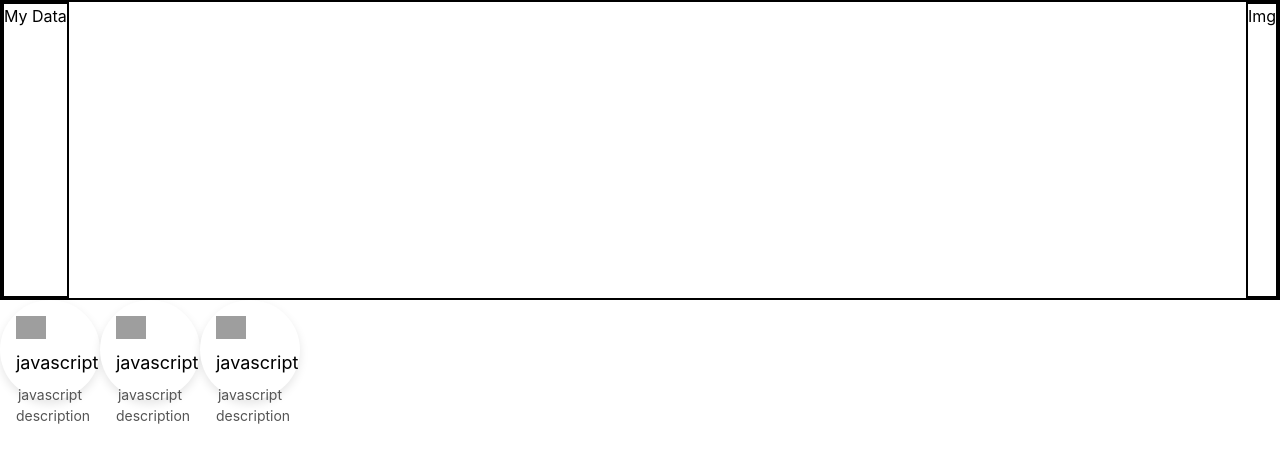
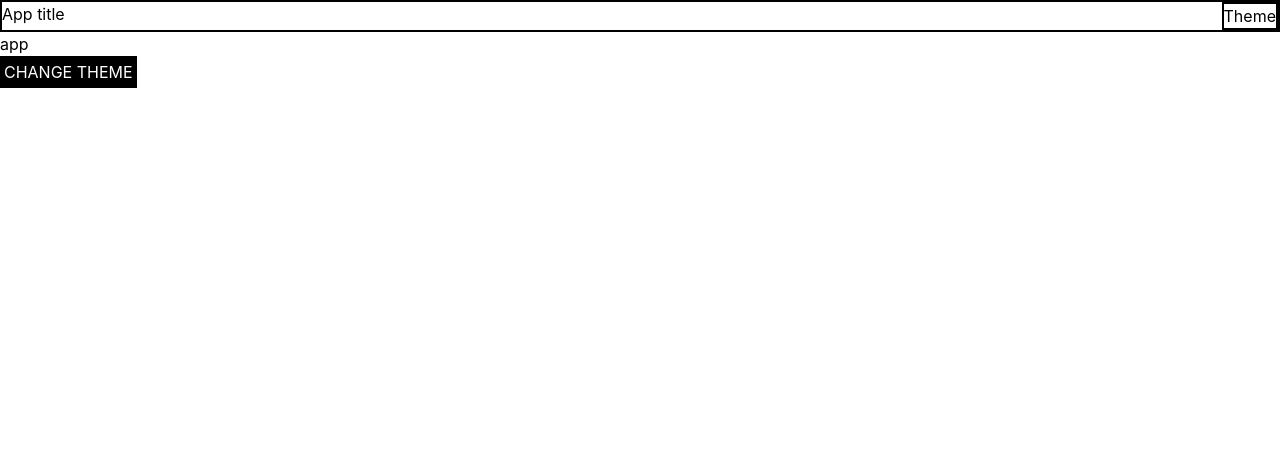
Before and after one commit to Ibrahimkhan432/reactproject, a React (Create React App) app: page / in a window 1280 px wide. Shown: the top 462 px of the page. Built offline with nearby package versions, Linux system fonts and the light colour scheme; grey boxes are pictures that could not be loaded.

Commit message:
Implement theme context and update components to use context API for theme management

```diff
--- a/src/App.jsx
+++ b/src/App.jsx
@@ -25,7 +25,15 @@
 // import Component1 from "./component/Component1.jsx";
 // import Component2 from "./component/Component2.jsx";
 // import Component3 from "./component/Component3.jsx";
-import Routing from "./route/Routing.jsx";
+import {
+  // createContext,
+   useContext,
+  //  useState
+   } from "react";
+// import Component1 from "./component/Component1.jsx";
+// import Component2 from "./component/Component2.jsx";
+import { ThemeContext } from "./component/ThemeContext.jsx";
+import Navbar from "./component/global/Navbar.jsx";
 
 //  -- withuot usestate function
 // function App() {
@@ -173,7 +181,6 @@ import Routing from "./route/Routing.jsx";
 
 // export default App;
 
-
 // context api (simple global state) / proivers
 // redux / zustand (globally complex state) /slices
 
@@ -200,15 +207,40 @@ import Routing from "./route/Routing.jsx";
 // }
 // export default App
 
-
 //  --- globally usecontext
 
+// export const NameContext = createContext()
+
+// function App() {
+
+//   const [name,setName] = useState("ali")
+
+//   return (
+//    <NameContext.Provider value={name}>
+//     <Component1/>
+//     <Component2/>
+//    </NameContext.Provider>
+//   );
+// }
+// export default App;
+
 function App(){
+  const {theme,changeTheme} = useContext(ThemeContext)
+const myStyle ={
+  backgroundColor : theme === "halka"? "white" : "red",
+  height:"100vh",
+  color:theme ==="halka" ? "black" :"white"
+}
+
   return(
-<div>
-  <Routing/>
-
-</div>
+    <div style={myStyle}>
+      <Navbar/>
+      app
+      <br />
+      <button
+      style={{border:"2px solid black",padding:"2px",backgroundColor:"black",color:"white"}}
+      onClick={changeTheme}>CHANGE THEME</button>
+    </div>
   )
 }
 export default App;
--- a/src/component/ThemeContext.jsx
+++ b/src/component/ThemeContext.jsx
@@ -1,23 +1,23 @@
-import React, { createContext, useState } from "react";
+import { createContext, useState } from "react"
 
-export const ThemeContext = createContext();
+export const ThemeContext = createContext()
 
-function Themeprovider({children}) {
-  const [theme, setTheme] = useState("light");
+function ThemeProvider({children}){
+const [theme,SetTheme]= useState("halka")
 
-  const toggleTheme = () => {
-    if (theme === "light") {
-      setTheme("dark");
-    }
-    if (theme === "dark") {
-      setTheme("light");
-    }
-  };
-
-  return <ThemeContext.Provider value={{ theme,toggleTheme }}>
-
-    {children}
-  </ThemeContext.Provider>;
+const changeTheme = ()=>{
+  if(theme==="halka"){
+  SetTheme("taiz")
+  }
+  if(theme==="taiz"){
+    SetTheme("halka")
+  }
 }
 
-export default Themeprovider;
+  return(
+<ThemeContext.Provider value={{theme,changeTheme}}>
+{children}
+</ThemeContext.Provider>
+  )
+}
+export default ThemeProvider;
--- a/src/component/global/Navbar.jsx
+++ b/src/component/global/Navbar.jsx
@@ -1,41 +1,25 @@
-import React from "react";
-import { Link, NavLink } from "react-router-dom";
+import React, { useContext } from "react";
+import { ThemeContext } from "../ThemeContext";
 
 function Navbar() {
+  const navStyle = {
+    border: "2px solid black",
+    justifyContent:"space-between",
+    display:"flex"
+  };
 
-const navstyle=({isActive})=>{
-    return {
-        color:isActive ? "white":"red",
-        backgroundColor: isActive ? "white" : "black",
-        border:isActive ? "2px solid white" : "none"
-    }
-}
-
-
-
+  const {changeTheme }= useContext(ThemeContext)
+  console.log("chth",changeTheme)
   return (
-    <div
-      style={{
-        width: "100%",
-        backgroundColor: "black",
-        color: "white",
-        height: "50px",
-      }}
-    >
-      <nav>
-        <ul>
-         <NavLink style={navstyle} to={'/'}>
-         <li>Home</li>
-         </NavLink>
-         <NavLink style={navstyle} to={'/about'}>
-         <li>ABOUT</li>
-         </NavLink>
-         <NavLink style={navstyle} to={'/project'}>
-         <li>PROJECT</li>
-         </NavLink>
-          <li>PROJECT</li>
-        </ul>
-      </nav>
+    <div style={navStyle}>
+      <div>
+        <h1>App title</h1>
+      </div>
+      <div>
+        <button
+        onClick={changeTheme}
+        style={{border:"2px solid black"}}>Theme</button>
+      </div>
     </div>
   );
 }
```
Also changed, not shown: src/component/Component1.jsx (+11 -12 lines), src/component/Component2.jsx (+7 -6 lines).
